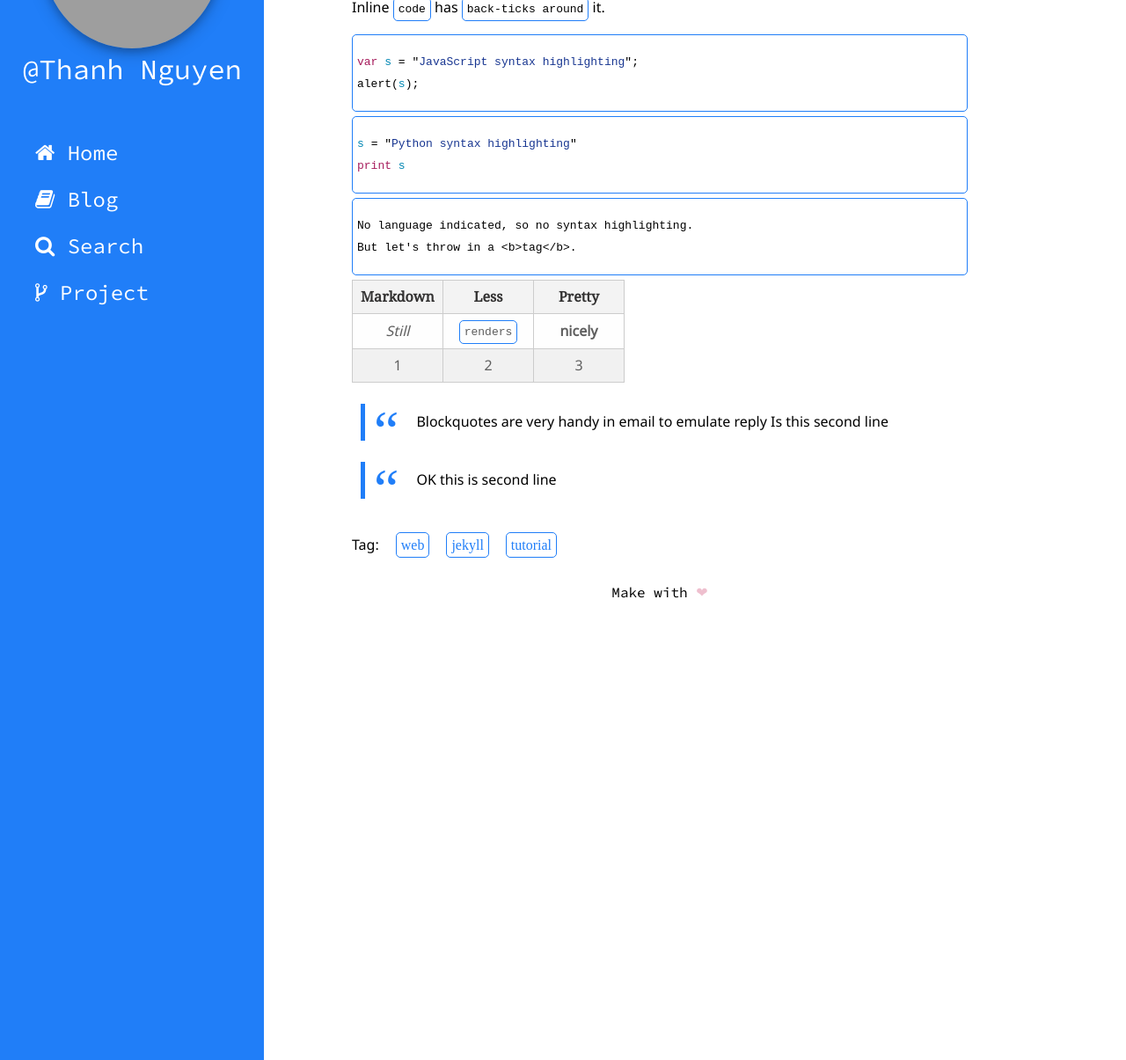
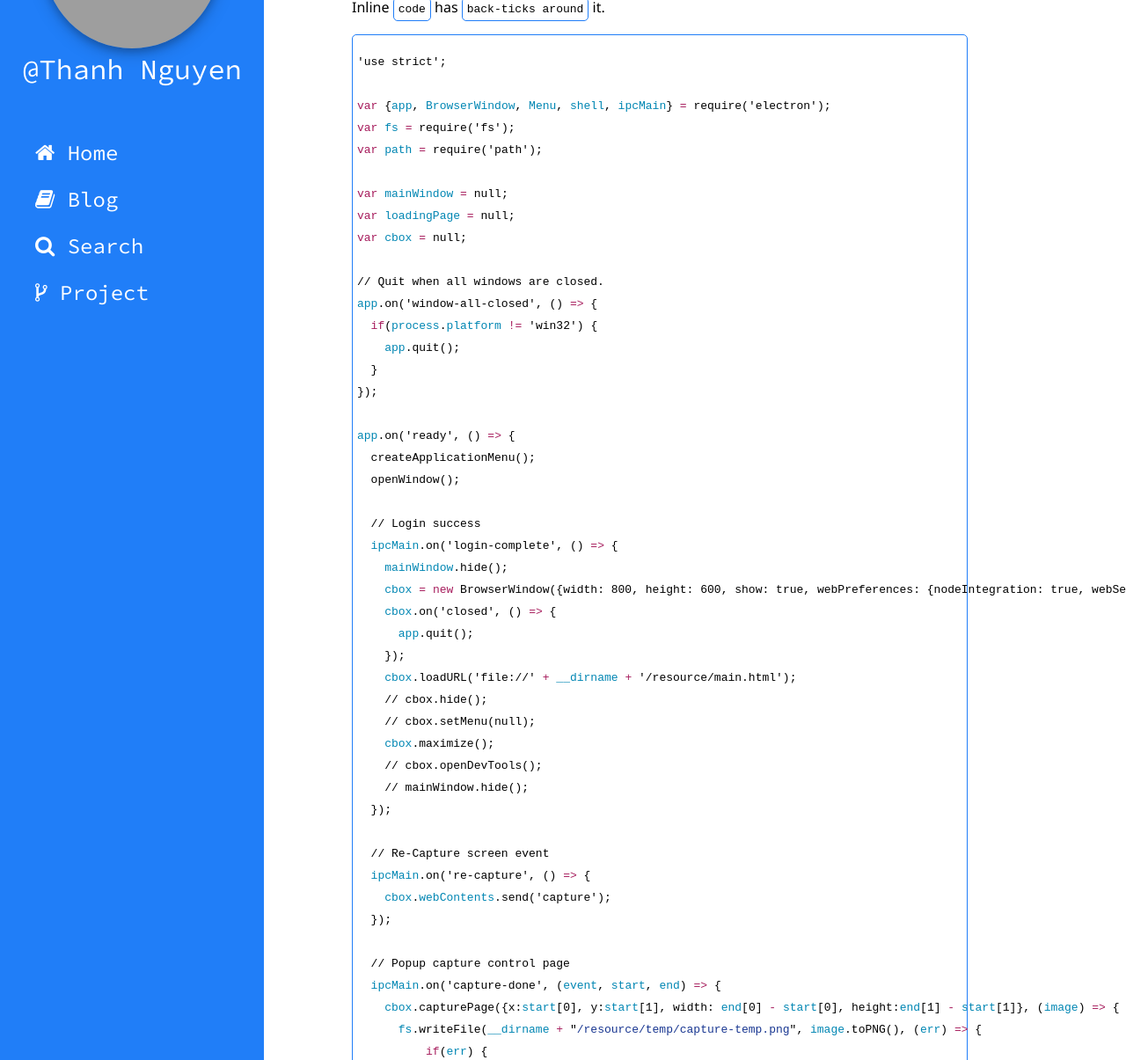
Before and after one commit to thanhnguyenq/thanhnguyenq.github.io, a Jekyll site: the page built from _posts/2017-03-20-Example.md, in a window 1280 px wide and 1400 px high, scrolled down 822 px. Shown: the part 195-1400 px from the top of the window at 88% size. Built offline with Jekyll 4.4.1, drawn with Linux system fonts in a browser that asks for light colours; some of the changed text lies outside the part shown; grey boxes are pictures that could not be loaded.

Commit message:
Update post

````diff
--- a/_posts/2017-03-20-Example.md
+++ b/_posts/2017-03-20-Example.md
@@ -37,8 +37,129 @@ tag: [web, jekyll, tutorial]
 Inline `code` has `back-ticks around` it.
 
 ```javascript
-var s = "JavaScript syntax highlighting";
-alert(s);
+'use strict';
+
+var {app, BrowserWindow, Menu, shell, ipcMain} = require('electron');
+var fs = require('fs');
+var path = require('path');
+
+var mainWindow = null;
+var loadingPage = null;
+var cbox = null;
+
+// Quit when all windows are closed.
+app.on('window-all-closed', () => {
+  if(process.platform != 'win32') {
+    app.quit();
+  }
+});
+
+app.on('ready', () => {
+  createApplicationMenu();
+  openWindow();
+
+  // Login success
+  ipcMain.on('login-complete', () => {
+    mainWindow.hide();
+    cbox = new BrowserWindow({width: 800, height: 600, show: true, webPreferences: {nodeIntegration: true, webSecurity: false}, icon:  path.join(__dirname, 'resource/icon/dango.png')});
+    cbox.on('closed', () => {
+      app.quit();
+    });
+    cbox.loadURL('file://' + __dirname + '/resource/main.html');
+    // cbox.hide();
+    // cbox.setMenu(null);
+    cbox.maximize();
+    // cbox.openDevTools();
+    // mainWindow.hide();
+  });
+
+  // Re-Capture screen event
+  ipcMain.on('re-capture', () => {
+    cbox.webContents.send('capture');
+  });
+
+  // Popup capture control page
+  ipcMain.on('capture-done', (event, start, end) => {
+    cbox.capturePage({x:start[0], y:start[1], width: end[0] - start[0], height:end[1] - start[1]}, (image) => {
+      fs.writeFile(__dirname + "/resource/temp/capture-temp.png", image.toPNG(), (err) => {
+          if(err) {
+              return console.log(err);
+          }
+          var captureWindow = new BrowserWindow({width: 800, height: 600, webPreferences:{nodeIntegration: true},icon:  path.join(__dirname, 'resource/icon/dango.png')});
+          captureWindow.setMenu(null);
+          captureWindow.loadURL('file://' + __dirname + '/resource/capture.html');
+          // captureWindow.webContents.openDevTools();
+      });
+    });
+  });
+});
+
+var openWindow = () => {
+  loadingPage = new BrowserWindow({width: 800, height: 600, resizable: false, icon:  path.join(__dirname, 'resource/icon/dango.png')});
+  loadingPage.setMenu(null);
+  loadingPage.loadURL('file://' + __dirname + '/resource/loading.html');
+
+  mainWindow = new BrowserWindow({width: 800, height: 600, show: false, webPreferences: {nodeIntegration: true, webSecurity: false}, icon:  path.join(__dirname, 'resource/icon/dango.png')});
+  mainWindow.loadURL('file://' + __dirname + '/resource/login.html');
+  mainWindow.webContents.on('did-finish-load', () => {
+    mainWindow.setMenu(null);
+    // mainWindow.maximize();
+    mainWindow.show();
+    // mainWindow.openDevTools();
+    loadingPage.hide();
+  });
+
+  mainWindow.on('closed', () => {
+    mainWindow = null;
+  });
+};
+
+var createApplicationMenu = () => {
+  var menuTemplate = [
+    {
+      label: 'File',
+      submenu: [
+        {
+          label: 'Quit',
+          accelerator: 'Ctrl+Q',
+          click: () => {app.quit();}
+        }
+      ]
+    }, {
+      label: 'Help',
+      submenu: [
+        // {
+        //   label: 'Vnanime',
+        //   click: () => {
+        //     shell.openExternal('https://google.com/');
+        //   }
+        // },
+        // {
+        //   label: 'About',
+        //   click: () => {
+        //     var aboutWin = new BrowserWindow({width: 400, height: 200, resizable: false, icon:  path.join(__dirname, 'resource/icon/dango.png')});
+        //     aboutWin.setMenu(null);
+        //     aboutWin.loadURL('file://' + __dirname + '/resource/about.html');
+        //   }
+        // },
+        {
+          label: 'Reload',
+          accelerator: 'Ctrl+R',
+          click: function() {
+            cbox.reload();
+          }
+        }
+      ]
+    }, {
+      label: 'Capture',
+      click: () => {
+        cbox.webContents.send('capture');
+      }
+    }
+  ];
+  var menu = Menu.buildFromTemplate(menuTemplate);
+  Menu.setApplicationMenu(menu);
+};
 ```
 
 ```python
--- a/_sass/_highlight.scss
+++ b/_sass/_highlight.scss
@@ -66,6 +66,7 @@ table {
 .highlight {
   .kd { color: #a71d5d }
   .k { color: #a71d5d }
+  .o { color: #a71d5d }
   .nx { color: #0086b3 }
   .s2 { color: #183691 }
   .s { color: #183691 }
````
